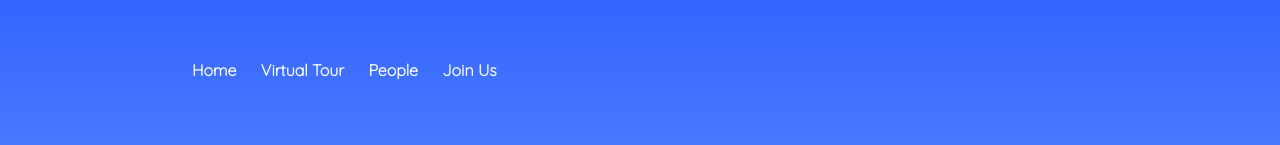
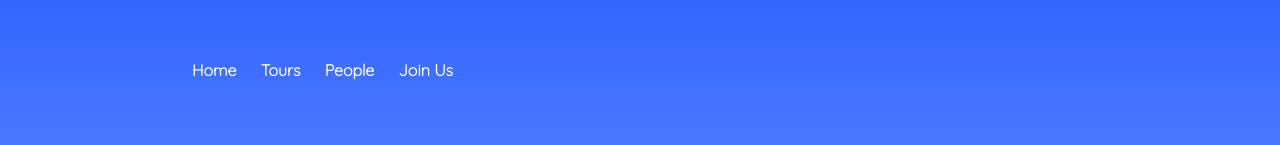
Before and after one commit to UChicagoCarillon/uchicagocarillon.github.io, a plain HTML site: page index.html in a window 1280 px wide. Shown: the top 145 px of the page. Drawn offline with Linux system fonts and the light colour scheme; a web font is replaced by a local one.

Commit message:
Update index.html

```diff
--- a/index.html
+++ b/index.html
@@ -28,7 +28,7 @@
 		<nav>
     		<ul>
         		<li><a href="/">Home</a></li>
-			<li><a href="tour.html">Virtual Tour</a></li>
+			<li><a href="tour.html">Tours</a></li>
         		<li><a href="people.html">People</a></li>
         		<li><a href="joinus.html">Join Us</a></li>
     		</ul>
```
